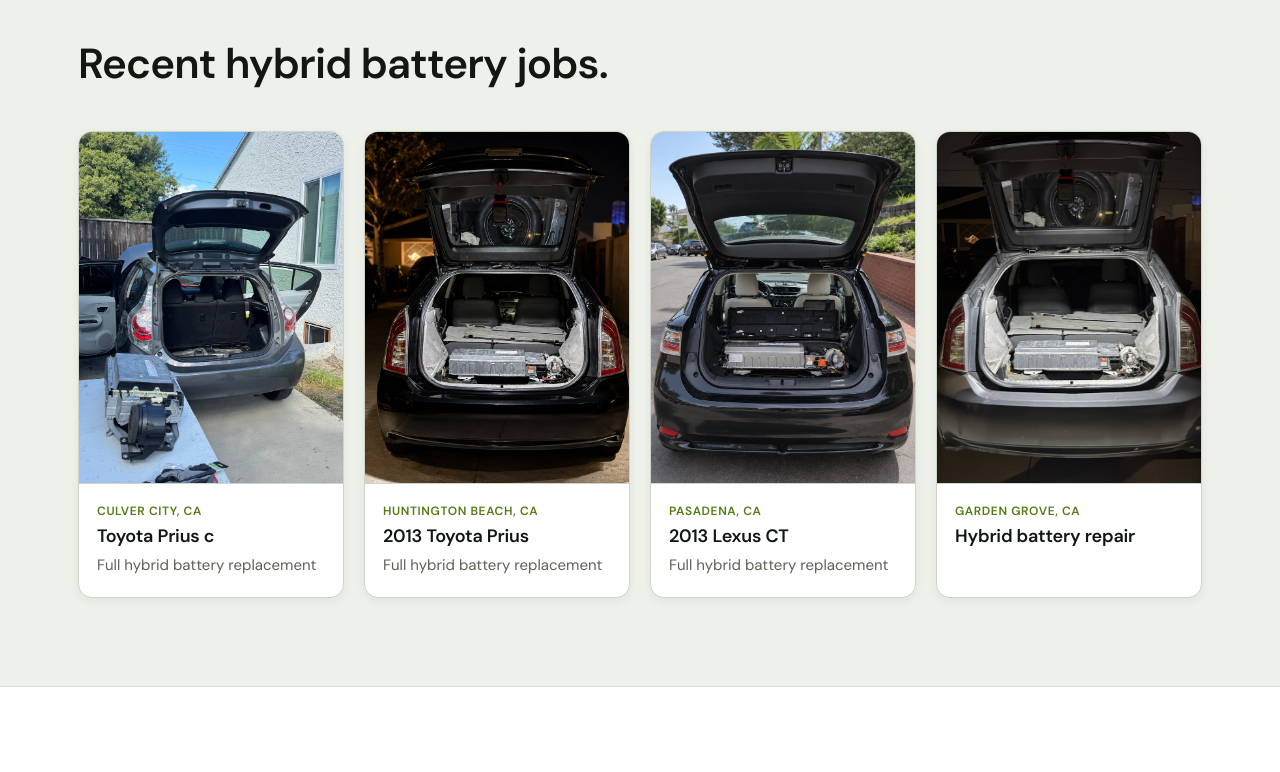
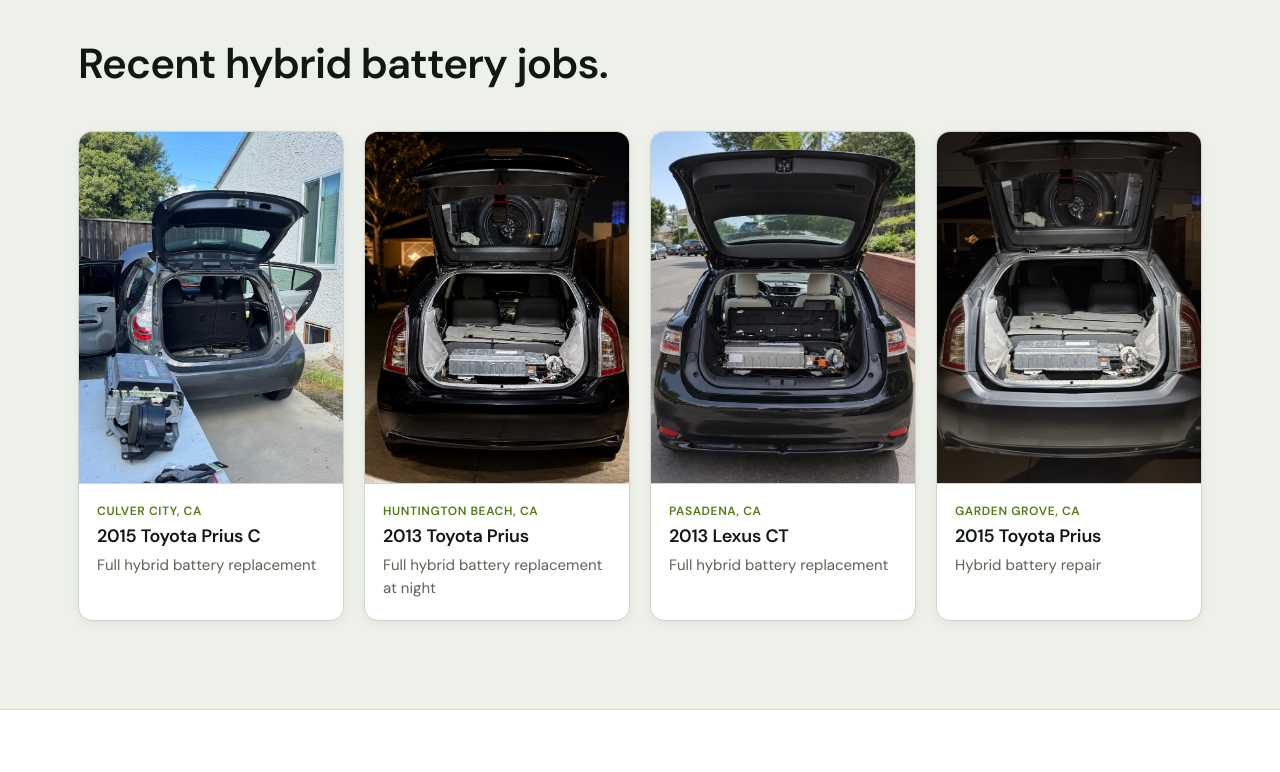
Before and after one commit to vitorramos2710/gofix, a plain HTML site: page index.html in a window 1280 px wide. Shown: the part 3496-4268 px from the top of the page. Drawn offline with Linux system fonts and the light colour scheme.

Commit message:
Update three Prius service captions and corresponding map labels

```diff
--- a/index.html
+++ b/index.html
@@ -689,10 +689,10 @@ button,input{font:inherit;color:inherit}
 </g>
 <text class="oceanLbl" aria-hidden="true" x="225.0" y="632.1" text-anchor="middle">Pacific Ocean</text>
 <g class="jobs">
-<g class="job"><title>Culver City, CA: Toyota Prius c, Full hybrid battery replacement</title><circle class="ring" cx="477.2" cy="360.4" r="11"/></g>
-<g class="job"><title>Huntington Beach, CA: 2013 Toyota Prius, Full hybrid battery replacement</title><circle class="ring" cx="731.3" cy="613.3" r="11"/></g>
+<g class="job"><title>Culver City, CA: 2015 Toyota Prius C, Full hybrid battery replacement</title><circle class="ring" cx="477.2" cy="360.4" r="11"/></g>
+<g class="job"><title>Huntington Beach, CA: 2013 Toyota Prius, Full hybrid battery replacement at night</title><circle class="ring" cx="731.3" cy="613.3" r="11"/></g>
 <g class="job"><title>Pasadena, CA: 2013 Lexus CT, Full hybrid battery replacement</title><circle class="ring" cx="634.7" cy="265.0" r="11"/></g>
-<g class="job"><title>Garden Grove, CA: Hybrid battery repair</title><circle class="ring" cx="763.7" cy="546.1" r="11"/></g>
+<g class="job"><title>Garden Grove, CA: 2015 Toyota Prius, Hybrid battery repair</title><circle class="ring" cx="763.7" cy="546.1" r="11"/></g>
 </g>
 <g class="cities">
 <g class="city" data-region="la" data-city="Santa Clarita"><circle class="dot" cx="385.6" cy="81.3" r="5"/><text class="lbl anchor" x="385.6" y="81.3" dx=".7em" dy=".35em" text-anchor="start">Santa Clarita</text></g>
@@ -794,14 +794,14 @@ button,input{font:inherit;color:inherit}
         <article class="visit">
           <img src="culver-city.jpg" alt="Battery pack on a worktable beside the open Prius c hatch" width="810" height="1080" loading="lazy" decoding="async">
           <p class="jobCity">Culver City, CA</p>
-          <h3 class="jobModel">Toyota Prius c</h3>
+          <h3 class="jobModel">2015 Toyota Prius C</h3>
           <p class="jobService">Full hybrid battery replacement</p>
         </article>
         <article class="visit">
           <img src="huntington-beach.jpg" alt="Open Prius hatch with the battery pack illuminated at night" width="810" height="1080" loading="lazy" decoding="async">
           <p class="jobCity">Huntington Beach, CA</p>
           <h3 class="jobModel">2013 Toyota Prius</h3>
-          <p class="jobService">Full hybrid battery replacement</p>
+          <p class="jobService">Full hybrid battery replacement at night</p>
         </article>
         <article class="visit">
           <img src="pasadena.jpg" alt="Exposed hybrid battery inside the open Lexus CT hatch" width="810" height="1080" loading="lazy" decoding="async">
@@ -812,7 +812,8 @@ button,input{font:inherit;color:inherit}
         <article class="visit">
           <img src="garden-grove.jpg" alt="Battery pack visible in the rear cargo area under a work light" width="810" height="1080" loading="lazy" decoding="async">
           <p class="jobCity">Garden Grove, CA</p>
-          <h3 class="jobModel">Hybrid battery repair</h3>
+          <h3 class="jobModel">2015 Toyota Prius</h3>
+          <p class="jobService">Hybrid battery repair</p>
         </article>
       </div>
     </div>
```
